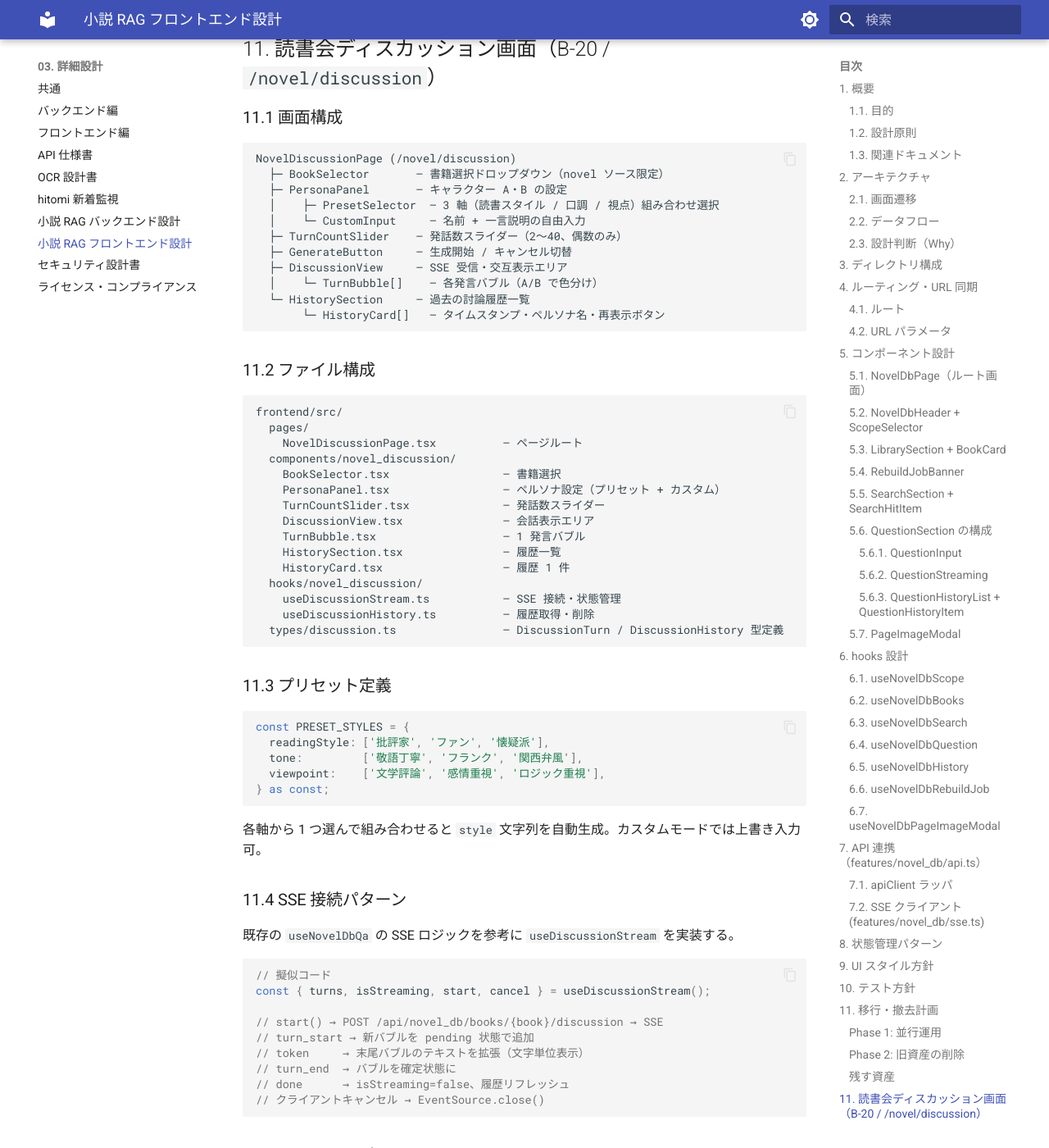
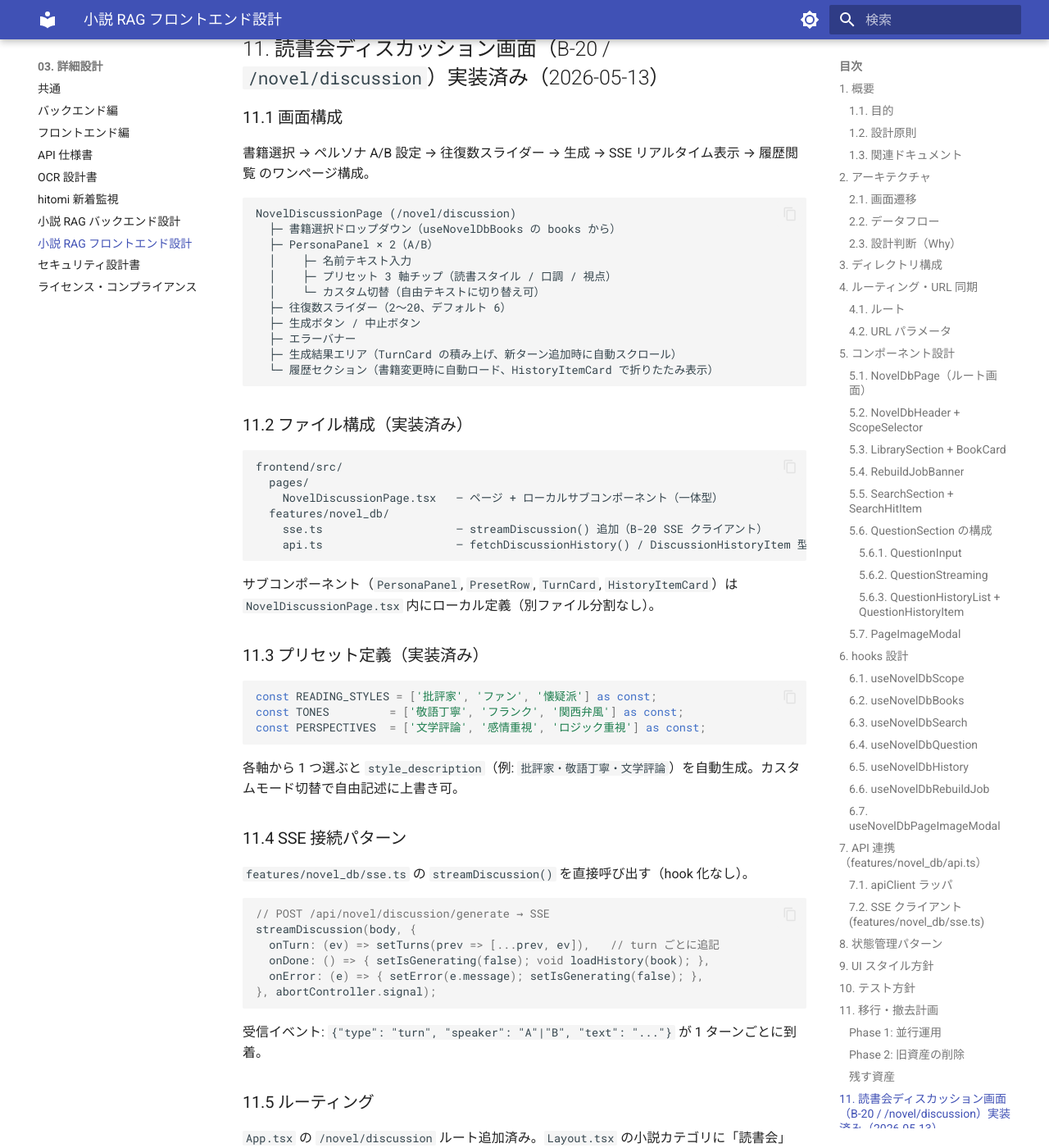
Before and after one commit to kkmmyr/Pic2PDF_Viewer, an MkDocs documentation site: the page built from docs/03_詳細設計/小説テキスト検索・RAG機能_フロントエンド設計.md, in a window 1280 px wide and 1400 px high, scrolled down 13755 px. Shown: the whole window at 82% size. Built offline with MkDocs 1.6.1 and Material for MkDocs 9.7.7, drawn with Linux system fonts in a browser that asks for light colours; some of the changed text lies outside the part shown.

Commit message:
@ docs(B-20): 設計書を実装と一致させる（§16 バックエンド / §11 フロントエンド）
- B-20_要件.md §8: pytest ✓ / 設計書更新 ✓ のチェックを入れる
- バックエンド設計書 §16.2: ファイル名を discussion_service.py に修正
- バックエンド設計書 §16.3: タイムスタンプ形式・JSON フィールド名（book / partial）を実装と合わせる
- バックエンド設計書 §16.4: プロンプトの turn マーカーを [A]: / [B]: に修正
- バックエンド設計書 §16.5: トークン閾値 112,000・1.5 文字/token 比率を記載
- バックエンド設計書 §16.6: SSE フロー図を実装（増分バッファ方式）に合わせて書き直し
- フロントエンド設計書 §11.1–11.5: モノリシック実装・スライダー 2–20・実ファイル構成・SSE パターンに全面更新

Co-Authored-By: Claude Sonnet 4.6 <noreply@anthropic.com>
@

````diff
--- a/docs/03_詳細設計/小説テキスト検索・RAG機能_フロントエンド設計.md
+++ b/docs/03_詳細設計/小説テキスト検索・RAG機能_フロントエンド設計.md
@@ -556,75 +556,68 @@ SSE は `setupServer` (msw) でモック。fetch + ReadableStream のテスト
 
 ---
 
-## 11. 読書会ディスカッション画面（B-20 / `/novel/discussion`）
+## 11. 読書会ディスカッション画面（B-20 / `/novel/discussion`）実装済み（2026-05-13）
 
 ### 11.1 画面構成
 
+書籍選択 → ペルソナ A/B 設定 → 往復数スライダー → 生成 → SSE リアルタイム表示 → 履歴閲覧 のワンページ構成。
+
 ```
 NovelDiscussionPage (/novel/discussion)
-  ├─ BookSelector       — 書籍選択ドロップダウン（novel ソース限定）
-  ├─ PersonaPanel       — キャラクター A・B の設定
-  │    ├─ PresetSelector  — 3 軸（読書スタイル / 口調 / 視点）組み合わせ選択
-  │    └─ CustomInput     — 名前 + 一言説明の自由入力
-  ├─ TurnCountSlider    — 発話数スライダー（2〜40、偶数のみ）
-  ├─ GenerateButton     — 生成開始 / キャンセル切替
-  ├─ DiscussionView     — SSE 受信・交互表示エリア
-  │    └─ TurnBubble[]    — 各発言バブル（A/B で色分け）
-  └─ HistorySection     — 過去の討論履歴一覧
-       └─ HistoryCard[]   — タイムスタンプ・ペルソナ名・再表示ボタン
+  ├─ 書籍選択ドロップダウン（useNovelDbBooks の books から）
+  ├─ PersonaPanel × 2（A/B）
+  │    ├─ 名前テキスト入力
+  │    ├─ プリセット 3 軸チップ（読書スタイル / 口調 / 視点）
+  │    └─ カスタム切替（自由テキストに切り替え可）
+  ├─ 往復数スライダー（2〜20、デフォルト 6）
+  ├─ 生成ボタン / 中止ボタン
+  ├─ エラーバナー
+  ├─ 生成結果エリア（TurnCard の積み上げ、新ターン追加時に自動スクロール）
+  └─ 履歴セクション（書籍変更時に自動ロード、HistoryItemCard で折りたたみ表示）
 ```
 
-### 11.2 ファイル構成
+### 11.2 ファイル構成（実装済み）
 
 ```
 frontend/src/
   pages/
-    NovelDiscussionPage.tsx          — ページルート
-  components/novel_discussion/
-    BookSelector.tsx                 — 書籍選択
-    PersonaPanel.tsx                 — ペルソナ設定（プリセット + カスタム）
-    TurnCountSlider.tsx              — 発話数スライダー
-    DiscussionView.tsx               — 会話表示エリア
-    TurnBubble.tsx                   — 1 発言バブル
-    HistorySection.tsx               — 履歴一覧
-    HistoryCard.tsx                  — 履歴 1 件
-  hooks/novel_discussion/
-    useDiscussionStream.ts           — SSE 接続・状態管理
-    useDiscussionHistory.ts          — 履歴取得・削除
-  types/discussion.ts                — DiscussionTurn / DiscussionHistory 型定義
+    NovelDiscussionPage.tsx   — ページ + ローカルサブコンポーネント（一体型）
+  features/novel_db/
+    sse.ts                    — streamDiscussion() 追加（B-20 SSE クライアント）
+    api.ts                    — fetchDiscussionHistory() / DiscussionHistoryItem 型追加
 ```
 
-### 11.3 プリセット定義
+サブコンポーネント（`PersonaPanel`, `PresetRow`, `TurnCard`, `HistoryItemCard`）は
+`NovelDiscussionPage.tsx` 内にローカル定義（別ファイル分割なし）。
+
+### 11.3 プリセット定義（実装済み）
 
 ```ts
-const PRESET_STYLES = {
-  readingStyle: ['批評家', 'ファン', '懐疑派'],
-  tone:         ['敬語丁寧', 'フランク', '関西弁風'],
-  viewpoint:    ['文学評論', '感情重視', 'ロジック重視'],
-} as const;
+const READING_STYLES = ['批評家', 'ファン', '懐疑派'] as const;
+const TONES         = ['敬語丁寧', 'フランク', '関西弁風'] as const;
+const PERSPECTIVES  = ['文学評論', '感情重視', 'ロジック重視'] as const;
 ```
 
-各軸から 1 つ選んで組み合わせると `style` 文字列を自動生成。カスタムモードでは上書き入力可。
+各軸から 1 つ選ぶと `style_description`（例: `批評家・敬語丁寧・文学評論`）を自動生成。カスタムモード切替で自由記述に上書き可。
 
 ### 11.4 SSE 接続パターン
 
-既存の `useNovelDbQa` の SSE ロジックを参考に `useDiscussionStream` を実装する。
+`features/novel_db/sse.ts` の `streamDiscussion()` を直接呼び出す（hook 化なし）。
 
 ```ts
-// 擬似コード
-const { turns, isStreaming, start, cancel } = useDiscussionStream();
+// POST /api/novel/discussion/generate → SSE
+streamDiscussion(body, {
+  onTurn: (ev) => setTurns(prev => [...prev, ev]),   // turn ごとに追記
+  onDone: () => { setIsGenerating(false); void loadHistory(book); },
+  onError: (e) => { setError(e.message); setIsGenerating(false); },
+}, abortController.signal);
+```
 
-// start() → POST /api/novel_db/books/{book}/discussion → SSE
-// turn_start → 新バブルを pending 状態で追加
-// token     → 末尾バブルのテキストを拡張（文字単位表示）
-// turn_end  → バブルを確定状態に
-// done      → isStreaming=false、履歴リフレッシュ
-// クライアントキャンセル → EventSource.close()
-```
+受信イベント: `{"type": "turn", "speaker": "A"|"B", "text": "..."}` が 1 ターンごとに到着。
 
 ### 11.5 ルーティング
 
-`App.tsx` に `/novel/discussion` を追加。サイドバーの小説カテゴリに「読書会」リンクを追加する。
+`App.tsx` の `/novel/discussion` ルート追加済み。`Layout.tsx` の小説カテゴリに「読書会」（`MessageSquare` アイコン）リンク追加済み。
 
 ---
 
````
Also changed, not shown: docs/01_要件定義/B-20_読書会ディスカッション生成_要件.md (+2 -2 lines), docs/03_詳細設計/小説テキスト検索・RAG機能_バックエンド設計.md (+26 -24 lines).
